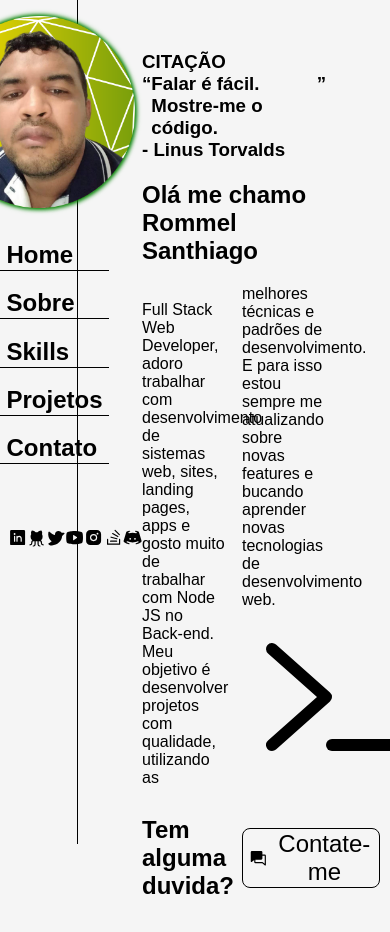
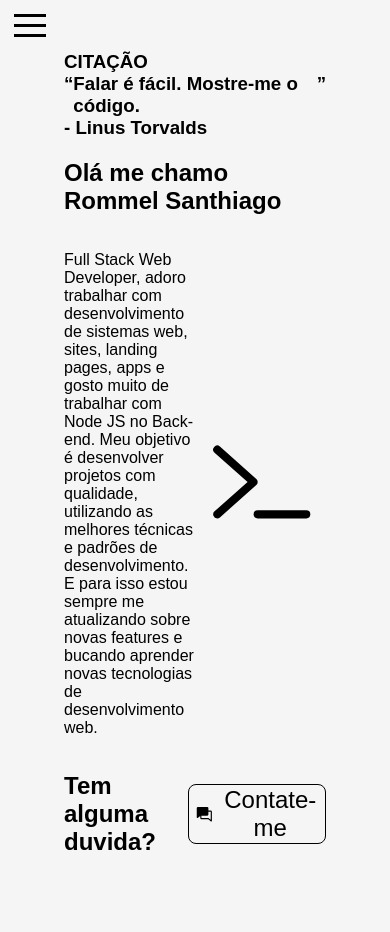
Before and after one commit to rommelsanthiago/portifolio, a React (Vite) app: page / in a window 390 px wide. Shown: the top 932 px of the page. After the commit the page ends 908 px from the top, so only its background shows below. Built offline with nearby package versions, Linux system fonts and the light colour scheme.

Commit message:
Added responsiveness

```diff
--- a/package.json
+++ b/package.json
@@ -13,6 +13,7 @@
     "@mui/lab": "^5.0.0-alpha.104",
     "@mui/material": "^5.10.10",
     "@mui/x-date-pickers": "^5.0.5",
+    "hamburger-react": "^2.5.0",
     "phosphor-react": "^1.4.1",
     "react": "^18.2.0",
     "react-dom": "^18.2.0",
--- a/src/components/Aside/index.jsx
+++ b/src/components/Aside/index.jsx
@@ -19,42 +19,44 @@ import * as S from "./styles"
 import Avatar from "../../assets/images/perfil.png";
 import { goToAbout, goToContact, goToHome, goToProjects, goToSkills } from "../../Routes/coordinator";
 
-const Aside = () => {
+const Aside = ({show, screen, handleToggle, isOpen, setOpen}) => {
   const navigate = useNavigate()
 
   return (
-    <S.Aside>
+    <S.Aside left={show || screen > 920 ? 0 : '-15rem'}>
       <S.Img src={Avatar} alt="Rommel Santhiago" />
       <nav>
         <S.Ul>
           <li>
             <S.Button
-                onClick={() => goToHome(navigate)}
+                onClick={() => goToHome(navigate, handleToggle(), setOpen(!isOpen))}
             >
               <House weight="fill" />
               Home
             </S.Button>
           </li>
           <li>
-            <S.Button onClick={() => goToAbout(navigate)}>
+            <S.Button
+              onClick={() => goToAbout(navigate, handleToggle(), setOpen(!isOpen))}
+            >
               <User weight="fill" />
               Sobre
             </S.Button>
           </li>
           <li>
-            <S.Button onClick={() => goToSkills(navigate)}>
+            <S.Button onClick={() => goToSkills(navigate, handleToggle(), setOpen(!isOpen))}>
               <Code weight="fill" />
               Skills
             </S.Button>
           </li>
           <li>
-            <S.Button onClick={() => goToProjects(navigate)}>
+            <S.Button onClick={() => goToProjects(navigate, handleToggle(), setOpen(!isOpen))}>
               <Briefcase weight="fill" />
               Projetos
             </S.Button>
           </li>
           <li>
-            <S.Button onClick={() => goToContact(navigate)}>
+            <S.Button onClick={() => goToContact(navigate, handleToggle(), setOpen(!isOpen))}>
               <Chats weight="fill" />
               Contato
             </S.Button>
--- a/src/components/Aside/styles.js
+++ b/src/components/Aside/styles.js
@@ -2,6 +2,7 @@ import styled from "styled-components";
 
 export const Aside = styled.aside`
     width: 20%;
+    min-width: 15rem;
     height: 100vh;
     display: flex;
     flex-direction: column;
@@ -9,14 +10,26 @@ export const Aside = styled.aside`
     border-right: 1px solid;
     padding-top: 1rem;
     position: fixed;
-    left: 0;
+    background: whitesmoke;
+    transition: all 0.5s ease;
+    left: ${props => props.left};
     top: 0;
+    z-index: 9;
 `
 
 export const Img = styled.img`
     max-width: 12rem;
     filter: drop-shadow(1px 1px 2px green)
         drop-shadow(-1px -1px 2px green)
+`
+
+export const Nav = styled.nav`
+    background: #63D471;
+    height: 85px;
+    display: flex;
+    justify-content: space-between;
+    padding: 0.2rem calc((100vw - 1000px) / 2);
+    z-index: 12;
 `
 
 export const Ul = styled.ul`
--- a/src/components/Card/styles.js
+++ b/src/components/Card/styles.js
@@ -27,6 +27,10 @@ export const Container = styled.article`
                 transform: scale(1.3);
             }
         }
+    }
+
+    @media (max-width: 420px) {
+        margin: 1rem 1rem;
     }
 `
 
--- a/src/components/Main/index.jsx
+++ b/src/components/Main/index.jsx
@@ -1,15 +1,43 @@
-import React from "react";
+import React, { useState } from "react";
+import { Divide as Hamburger } from 'hamburger-react'
 
 import * as S from "./styles";
 import Aside from "../Aside";
 import Routers from '../../Routes/routes';
 
 export default function Main() {
+    const [show, setShow] = useState(false);
+    const [screen, setScreen] = useState();
+    const [isOpen, setOpen] = useState(false);
+
+    const handleToggle = () => {
+        setShow(!show)
+    }
+
+    new ResizeObserver(entries => {
+        for (let entry of entries) {
+            const cr = entry.contentRect;
+            setScreen(cr.width)
+        }
+    }).observe(document.body)
 
     return(
         <S.Main>
-            <Aside/>
-            <S.Section>
+            {
+                screen < 920 ?
+                <S.Button onClick={handleToggle}>
+                    <Hamburger toggled={isOpen} toggle={setOpen} />
+                </S.Button>
+                : null
+            }
+            <Aside
+                show={show}
+                screen={screen}
+                handleToggle={handleToggle}
+                isOpen={isOpen}
+                setOpen={setOpen}
+            />
+            <S.Section width={screen > 920 ? '80%' : '100%'} >
                 <Routers />
             </S.Section>
         </S.Main>
--- a/src/components/Main/styles.js
+++ b/src/components/Main/styles.js
@@ -6,9 +6,15 @@ export const Main = styled.main`
 `
 
 export const Section = styled.section`
-    width: 80%;
+    width: ${props => props.width};
     position: absolute;
     right: 0;
     overflow-y: auto;
     overflow-x: hidden;
 `
+
+export const Button = styled.button`
+    background: none;
+    border: none;
+    z-index: 99;
+`
--- a/src/screens/About/styles.js
+++ b/src/screens/About/styles.js
@@ -45,7 +45,7 @@ export const Timeline = styled.section`
         content: '';
         position: absolute;
         top: 0px;
-        left:calc(25% + 16px);
+        left:calc(28% + 16px);
         bottom: 0px;
         width: 4px;
         background: #ddd;
@@ -54,6 +54,11 @@ export const Timeline = styled.section`
         content: "";
         display: table;
         clear: both;
+    }
+
+    @media (max-width: 420px){
+        width: 100vw;
+        margin-left: -2.5rem;
     }
 `
 
@@ -76,8 +81,8 @@ export const Entry = styled.article`
             background-color: #fff;
             border-radius: 100%;
             top: 15%;
-            right: 1px;
-            z-index: 99;
+            right: -12px;
+            z-index: 8;
         }
         h3 {
             margin: 0;
--- a/src/screens/Contact/styles.js
+++ b/src/screens/Contact/styles.js
@@ -36,11 +36,19 @@ export const Container = style.div`
     h1 {
         font-size: 3rem;
     }
+
+    @media (max-width: 420px) {
+        margin: 0;
+    }
 `
 
 export const Content = style.section`
     width: 80%;
     margin: 0 auto;
+
+    @media (max-width: 420px) {
+        width: 90%;
+    }
 `
 
 export const SendButton = styled(LoadingButton)(() => ({
--- a/src/screens/Home/styles.js
+++ b/src/screens/Home/styles.js
@@ -61,5 +61,10 @@ export const Button = styled.button`
 `
 
 export const Section = styled.section`
-  column-count: 2;
+  display: flex;
+  align-items: center;
+
+  p {
+    width: 75%;
+  }
 `
--- a/src/screens/Projects/styles.js
+++ b/src/screens/Projects/styles.js
@@ -20,7 +20,7 @@ export const Container = styled.div`
     transition: all 0.3s ease;
     animation: ${slideSection} 2s ease;
     padding: 2rem 1rem;
-    margin: 0 2rem;
+    margin: 4rem;
 
     h1 {
         font-size: 3rem;
@@ -39,6 +39,11 @@ export const Container = styled.div`
             }
         }
     }
+
+    @media (max-width: 420px) {
+        padding: 0 1rem;
+        margin: 0;
+    }
 `
 
 export const Content = styled.section`
--- a/src/screens/Skills/styles.js
+++ b/src/screens/Skills/styles.js
@@ -20,8 +20,8 @@ export const Container = styled.section`
   animation: ${slideSection} 1.5s ease;
   padding: 0 10rem;
 
-  @media (max-width: 540px) {
-    padding: 0 6rem;
+  @media (max-width: 420px) {
+    padding: 0;
   }
 
   @media (max-width: 768px) {
@@ -33,6 +33,10 @@ export const Container = styled.section`
 export const Tittle = styled.h2`
   font-size: 3rem;
   margin-left: -4rem;
+
+  @media (max-width: 420px) {
+    margin-left: 2rem;
+  }
 `;
 
 export const SkillDescription = styled.div`
```
Also changed, not shown: src/screens/Contact/index.jsx (+7 -0 lines), 1 other file (tests, documents, lock files or other folders).
